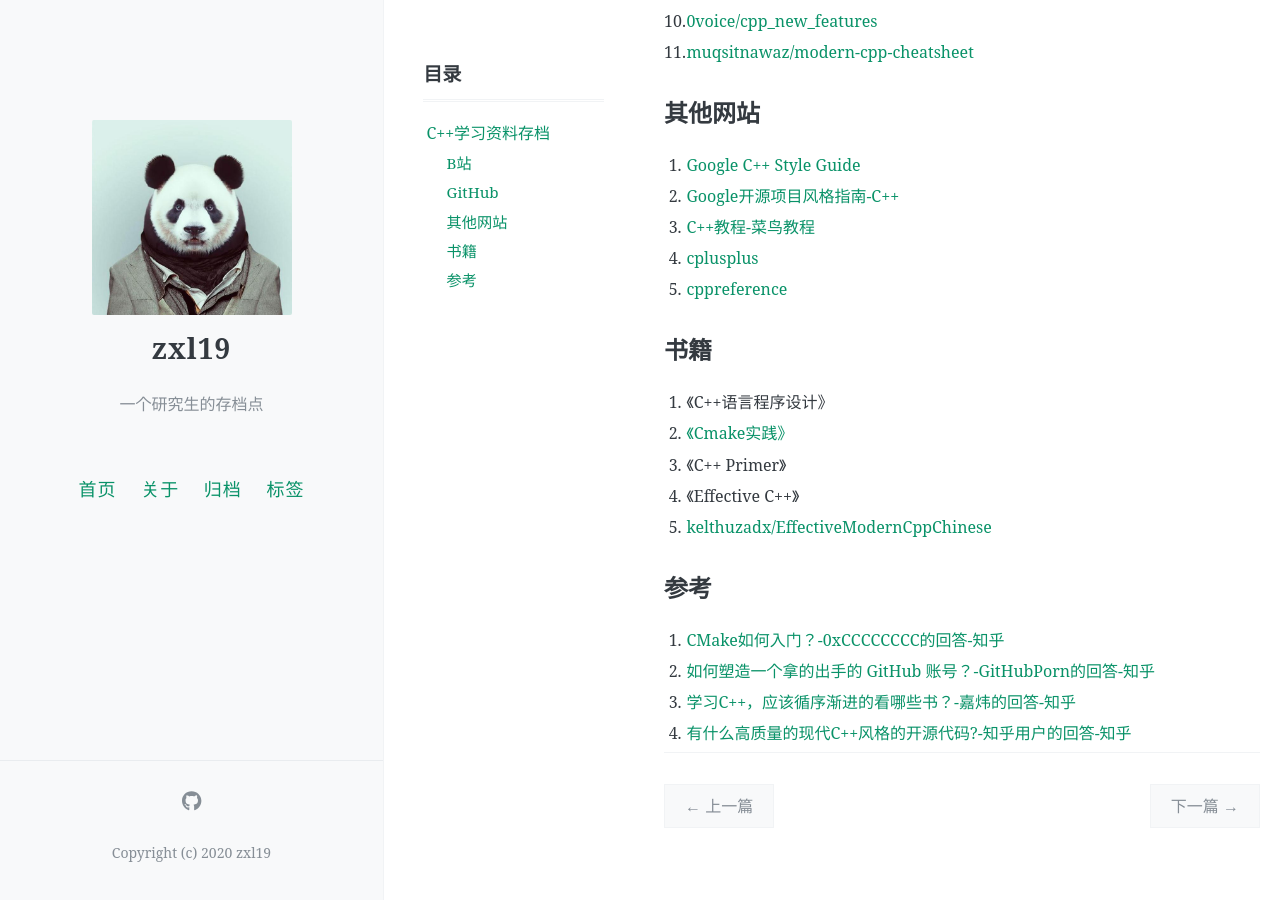
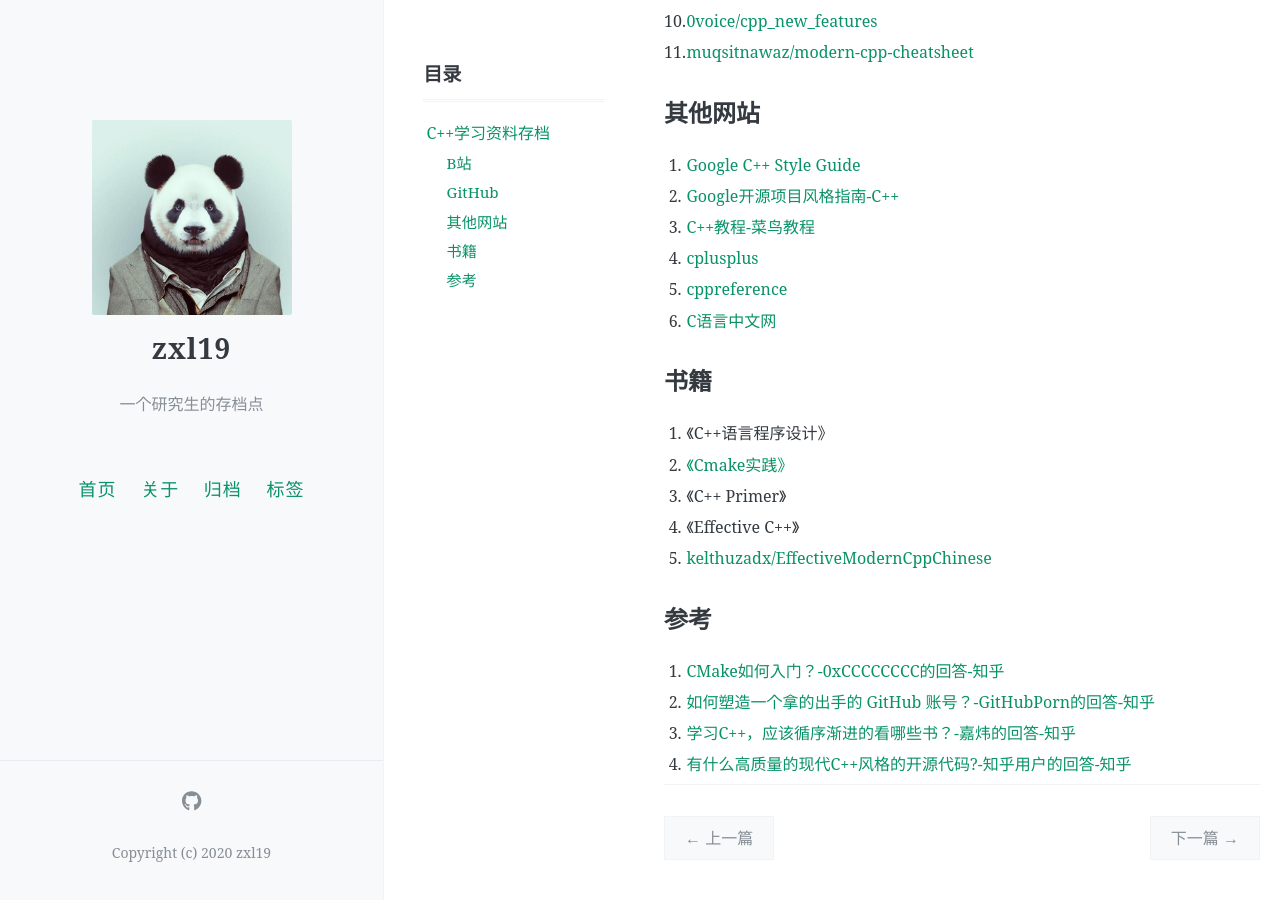
Before and after one commit to zxl19/zxl19.github.io, a Jekyll site: the page built from _posts/2021-05-22-cpp-material.md, in a window 1280 px wide and 900 px high, scrolled down 774 px. Built offline with Jekyll 4.4.1, drawn with Linux system fonts in a browser that asks for light colours; comment, search, counter and statistics services are not loaded; before the commit the page ends 1643 px from its top, so only the background shows below that.

Commit message:
Update 2021-05-22-cpp-material.md

```diff
--- a/_posts/2021-05-22-cpp-material.md
+++ b/_posts/2021-05-22-cpp-material.md
@@ -42,6 +42,7 @@ C++（包括CMake）学习资料存档。
 3. [C++教程-菜鸟教程](https://www.runoob.com/cplusplus/cpp-tutorial.html)
 4. [cplusplus](http://www.cplusplus.com/)
 5. [cppreference](https://en.cppreference.com/w/)
+6. [C语言中文网](http://c.biancheng.net/)
 
 ## 书籍
 
```
